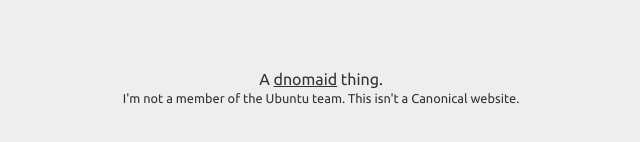
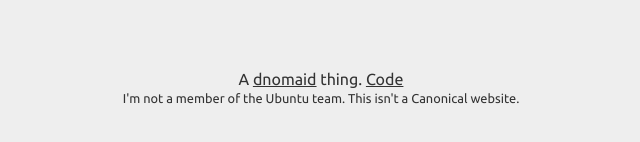
Before and after one commit to mrdnomaid/ubuntucodenamegen, a plain HTML site: page index.html in a window 1280 px wide. Shown: the part 276-418 px from the top of the page, 319-959 px from the left. Drawn offline with nearby package versions, Linux system fonts and the light colour scheme.

Commit message:
Add GitHub link

```diff
--- a/index.html
+++ b/index.html
@@ -60,7 +60,13 @@
 
 <body>
   <h1 id="response" style="text-transform: capitalize;">Loading</h1>
-  <p>A <a href="https://dnomaid.co.uk">dnomaid</a> thing.<br><span id="disclaimer">I'm not a member of the Ubuntu team. This isn't a Canonical website.</span></p>
+
+  <p>
+    A <a href="https://dnomaid.co.uk">dnomaid</a> thing.
+    <a href="https://github.com/mrdnomaid/ubuntucodenamegen">Code</a><br>
+    <span id="disclaimer">I'm not a member of the Ubuntu team. This isn't a Canonical website.</span>
+  </p>
+
   <script src="https://ajax.googleapis.com/ajax/libs/jquery/3.2.1/jquery.min.js"></script>
   <script src="cn.js"></script>
 </body>
```
